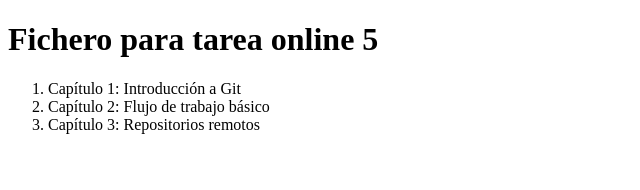
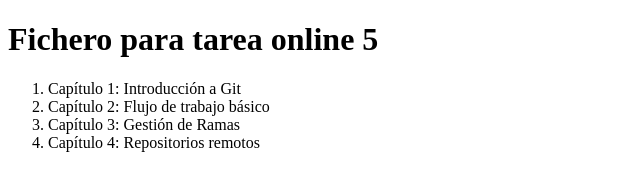
Before and after one commit to vibex30/book, a plain HTML site: page index.html in a window 1280 px wide. Shown: the whole page, without its empty margins (0-640 px from the left). Drawn offline with Linux system fonts and the light colour scheme.

Commit message:
Chapter1 added

```diff
--- a/index.html
+++ b/index.html
@@ -9,7 +9,8 @@
   <ol>
     <li>Capítulo 1: Introducción a Git</li>
     <li>Capítulo 2: Flujo de trabajo básico</li>
-    <li>Capítulo 3: Repositorios remotos</li>
+    <li>Capítulo 3: Gestión de Ramas</li>
+    <li>Capítulo 4: Repositorios remotos</li>
   </ol>
 </body>
 </html>
```
Also changed, not shown: chapters/chapter1.html (added, +1 -0 lines).
